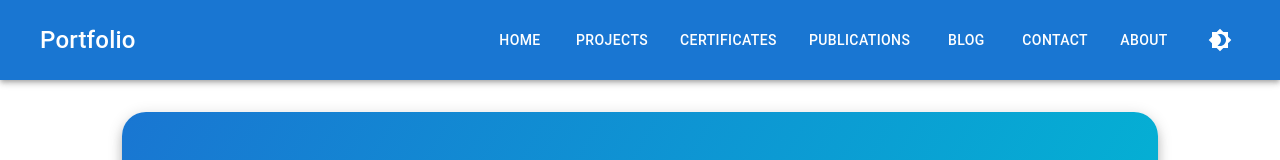
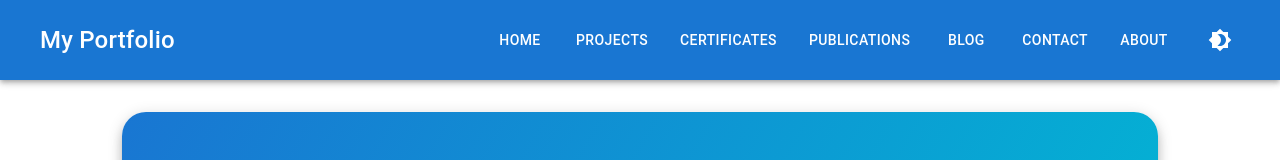
Before and after one commit to Alchemist70/portfolio, a React (Create React App) app in the folder frontend/: page / in a window 1280 px wide. Shown: the top 160 px of the page. Built offline with nearby package versions, Linux system fonts and the light colour scheme; no server answers.

Commit message:
Blog Page Addition

```diff
--- a/frontend/src/components/Navbar.js
+++ b/frontend/src/components/Navbar.js
@@ -36,7 +36,7 @@ const Navbar = ({ darkMode, toggleDarkMode }) => {
             mb: { xs: 1, sm: 0 },
           }}
         >
-          Portfolio
+          My Portfolio
         </Typography>
 
         <Box sx={{ display: "flex", flexWrap: "wrap", gap: { xs: 1, sm: 2 } }}>
```
